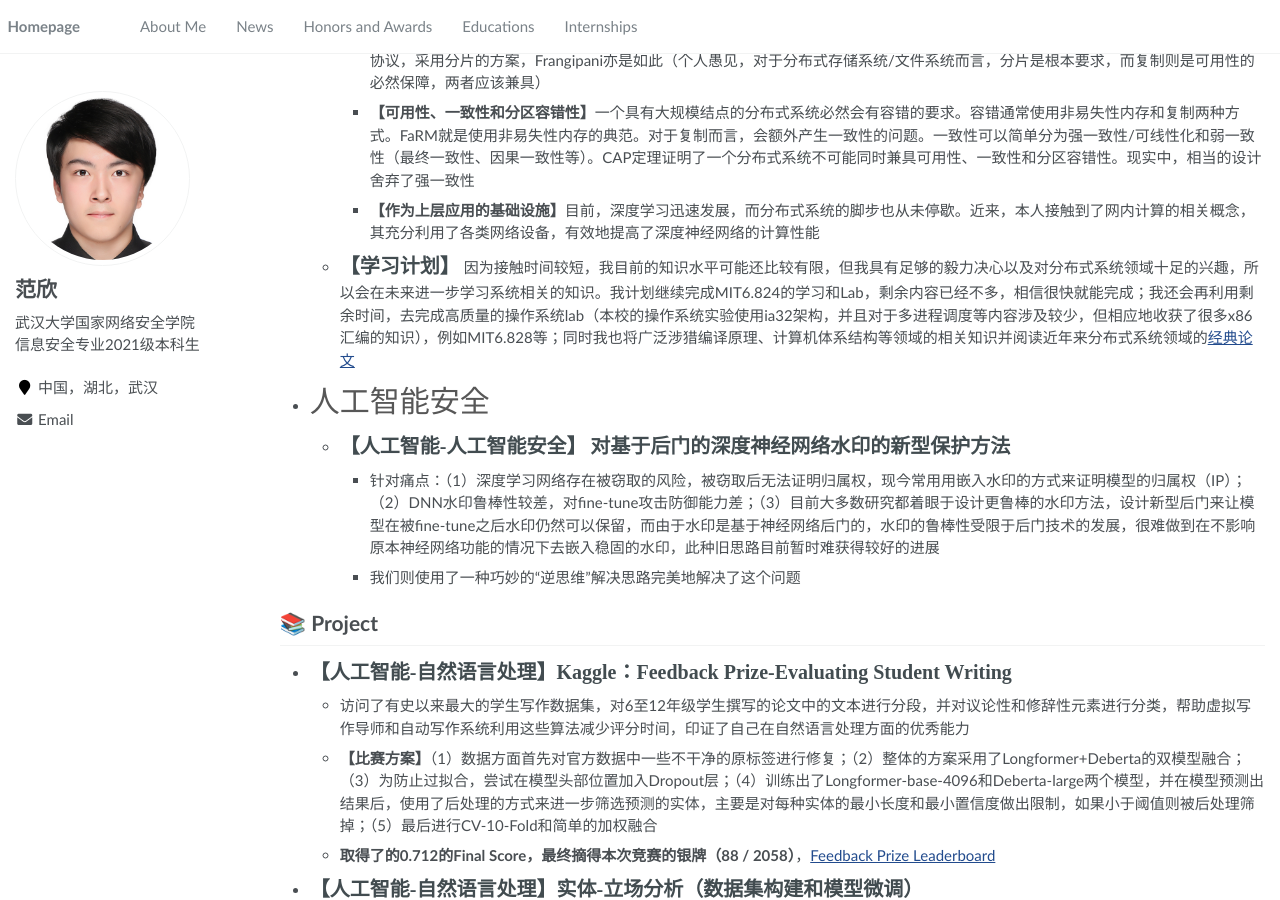
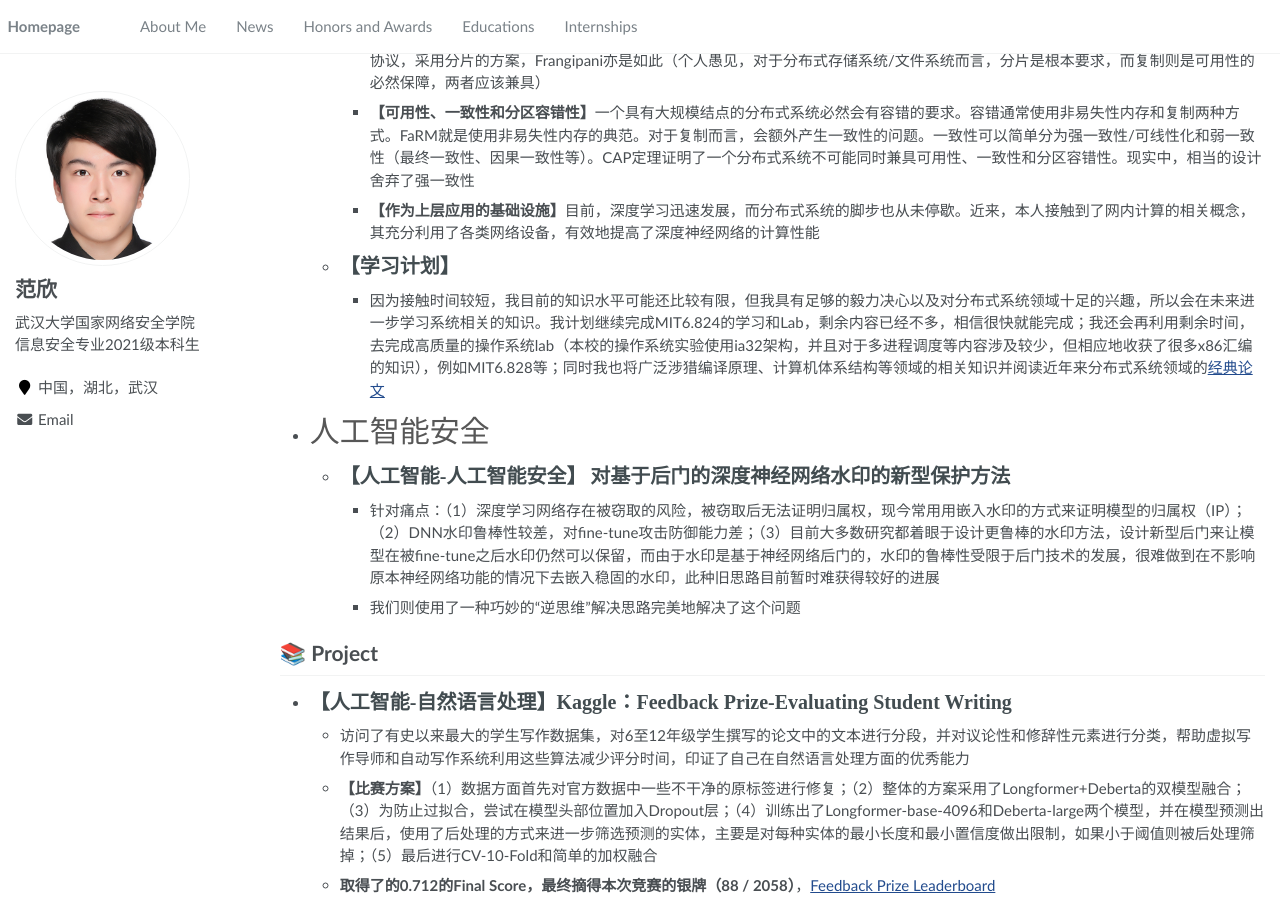
Before and after one commit to fx23333/fx23333.github.io, a Jekyll site: the page built from _pages/about.md, in a window 1280 px wide and 900 px high, scrolled down 1725 px. Built offline with Jekyll 4.4.1, drawn with Linux system fonts in a browser that asks for light colours; some web fonts are replaced.

Commit message:
2023-12-10_4

```diff
--- a/_pages/about.md
+++ b/_pages/about.md
@@ -59,7 +59,7 @@ redirect_from:
     - **【作为上层应用的基础设施】**目前，深度学习迅速发展，而分布式系统的脚步也从未停歇。近来，本人接触到了网内计算的相关概念，其充分利用了各类网络设备，有效地提高了深度神经网络的计算性能
 
   - <span class="youyuan">【学习计划】</span>
-  因为接触时间较短，我目前的知识水平可能还比较有限，但我具有足够的毅力决心以及对分布式系统领域十足的兴趣，所以会在未来进一步学习系统相关的知识。我计划继续完成MIT6.824的学习和Lab，剩余内容已经不多，相信很快就能完成；我还会再利用剩余时间，去完成高质量的操作系统lab（本校的操作系统实验使用ia32架构，并且对于多进程调度等内容涉及较少，但相应地收获了很多x86汇编的知识），例如MIT6.828等；同时我也将广泛涉猎编译原理、计算机体系结构等领域的相关知识并阅读近年来分布式系统领域的[经典论文](https://iswade.github.io/02_distributed_system_paper)
+    - 因为接触时间较短，我目前的知识水平可能还比较有限，但我具有足够的毅力决心以及对分布式系统领域十足的兴趣，所以会在未来进一步学习系统相关的知识。我计划继续完成MIT6.824的学习和Lab，剩余内容已经不多，相信很快就能完成；我还会再利用剩余时间，去完成高质量的操作系统lab（本校的操作系统实验使用ia32架构，并且对于多进程调度等内容涉及较少，但相应地收获了很多x86汇编的知识），例如MIT6.828等；同时我也将广泛涉猎编译原理、计算机体系结构等领域的相关知识并阅读近年来分布式系统领域的[经典论文](https://iswade.github.io/02_distributed_system_paper)
 - <span class="xingkai" style="font-size: 30px;">人工智能安全</span>
   - <span class="youyuan">【人工智能-人工智能安全】</span> <span class="fangsong">对基于后门的深度神经网络水印的新型保护方法</span>
     - 针对痛点：（1）深度学习网络存在被窃取的风险，被窃取后无法证明归属权，现今常用用嵌入水印的方式来证明模型的归属权（IP）；（2）DNN水印鲁棒性较差，对fine-tune攻击防御能力差；（3）目前大多数研究都着眼于设计更鲁棒的水印方法，设计新型后门来让模型在被fine-tune之后水印仍然可以保留，而由于水印是基于神经网络后门的，水印的鲁棒性受限于后门技术的发展，很难做到在不影响原本神经网络功能的情况下去嵌入稳固的水印，此种旧思路目前暂时难获得较好的进展
```
